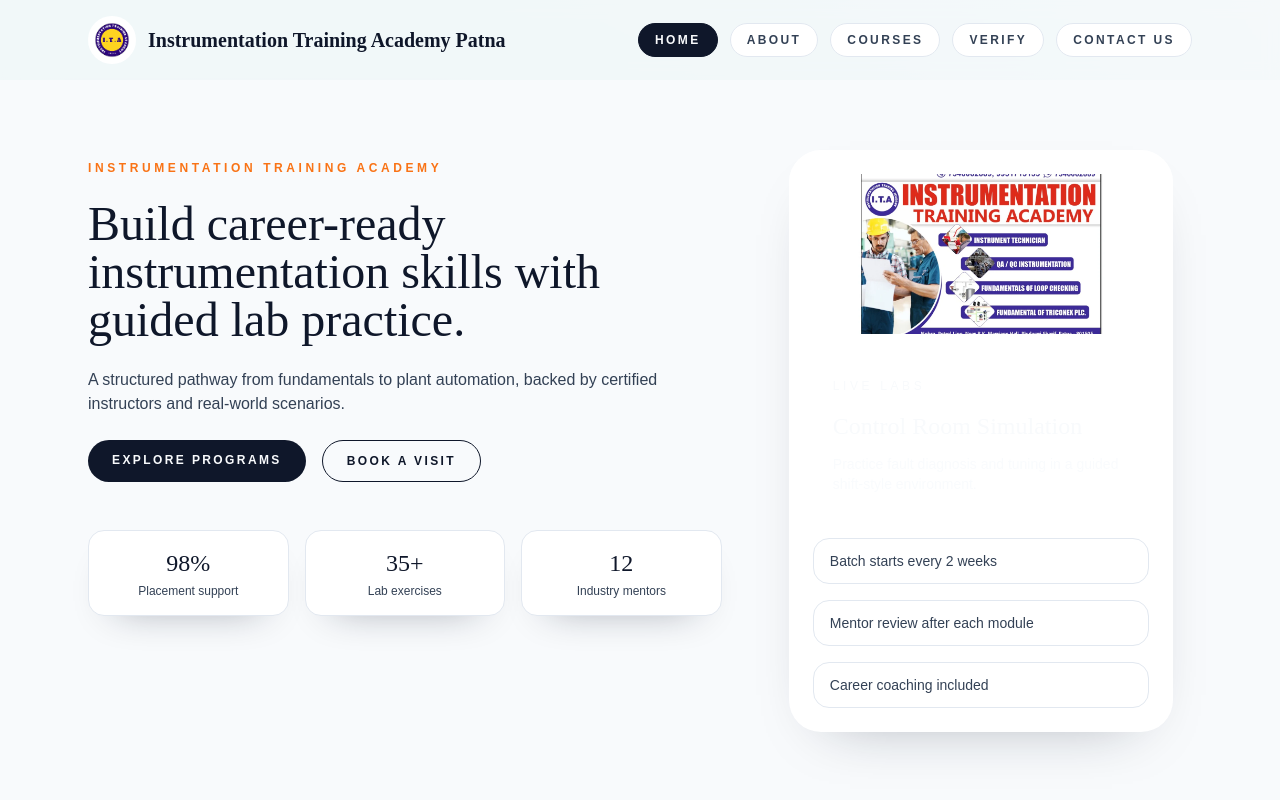
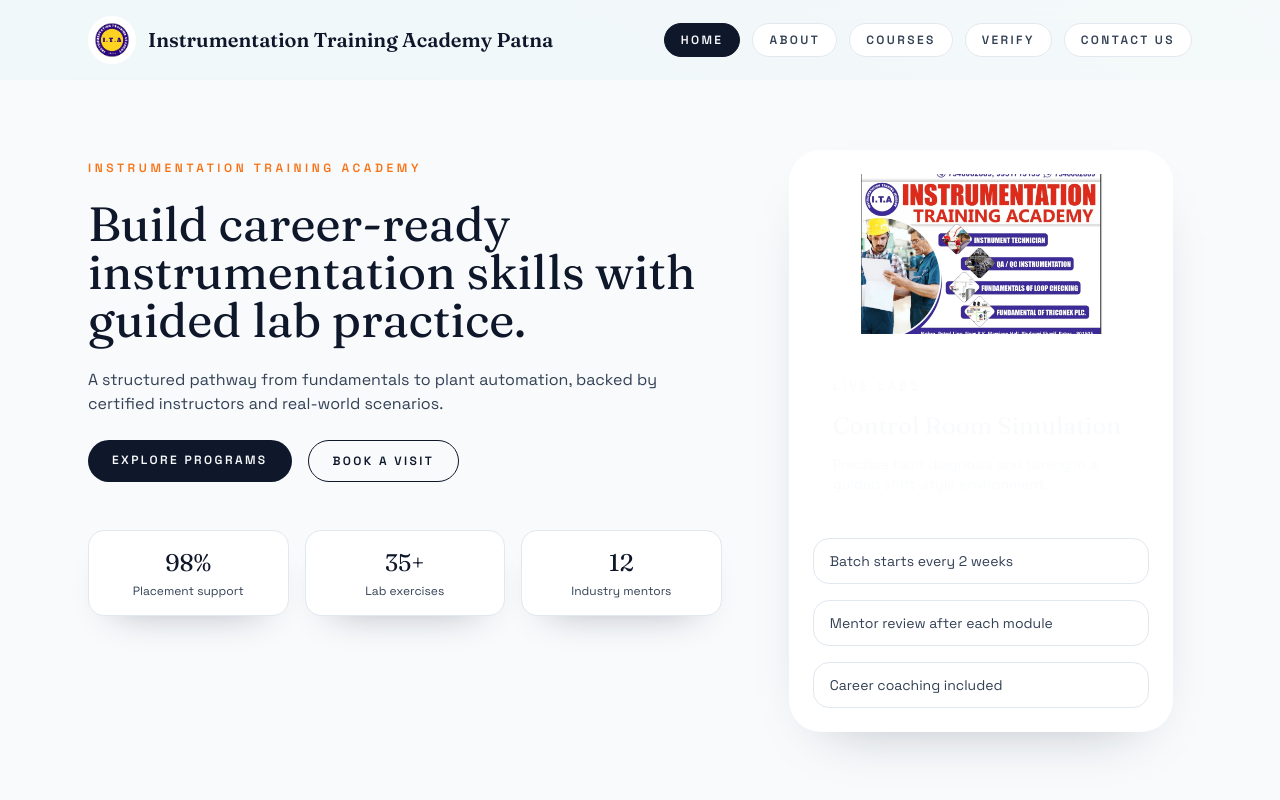
Before and after one commit to Hamza8470/Instrumentation_Training_Academy, a React (Vite) app in the folder client/: page / in a window 1280 px wide. Shown: the top 800 px of the page. Built offline with nearby package versions, Linux system fonts and the light colour scheme; no server answers.

Commit message:
Fix CSS import order for production build

```diff
--- a/client/src/index.css
+++ b/client/src/index.css
@@ -1,8 +1,7 @@
+@import url('https://fonts.googleapis.com/css2?family=Fraunces:wght@400;600;700&family=Space+Grotesk:wght@400;500;600;700&display=swap');
 @tailwind base;
 @tailwind components;
 @tailwind utilities;
-
-@import url('https://fonts.googleapis.com/css2?family=Fraunces:wght@400;600;700&family=Space+Grotesk:wght@400;500;600;700&display=swap');
 
 :root {
   color: #0f172a;
```
Also changed, not shown: client/package.json (+5 -4 lines), 1 other file (tests, documents, lock files or other folders).
